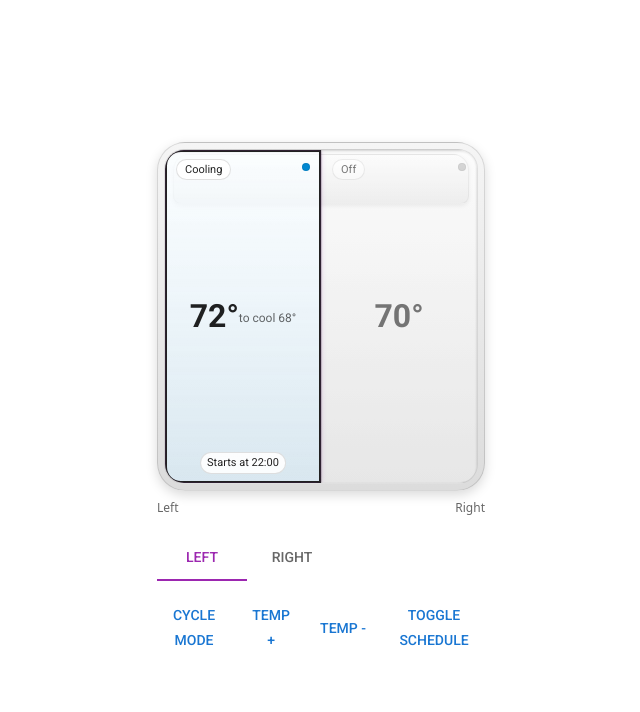
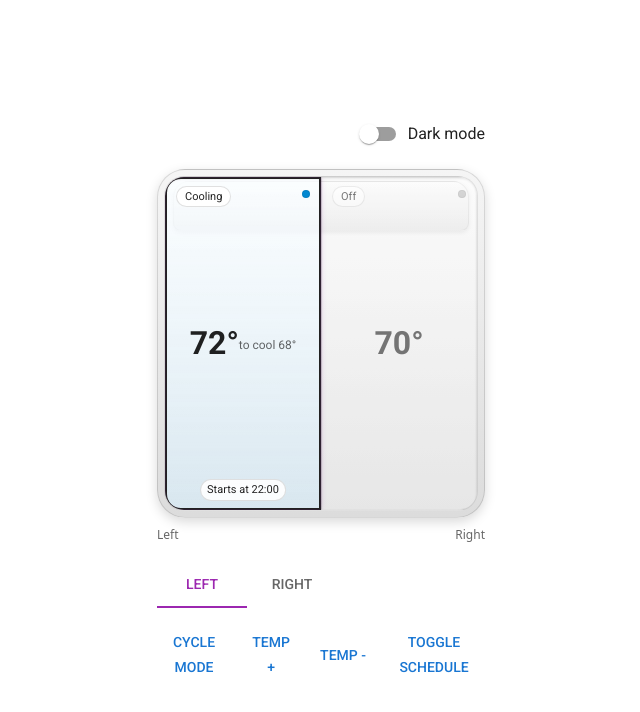
Before and after one commit to jonm01/bed-zones, a Next.js app: page / in a window 1280 px wide. Shown: the top 712 px of the page, without its empty margins (319-959 px from the left). Built offline with nearby package versions, Linux system fonts and the light colour scheme; what @mui/material-nextjs would draw is missing.

Commit message:
feat: add dark mode toggle

```diff
--- a/src/app/layout.tsx
+++ b/src/app/layout.tsx
@@ -1,7 +1,9 @@
+"use client";
 import type { Metadata } from 'next';
+import * as React from 'react';
 import { AppRouterCacheProvider } from '@mui/material-nextjs/v15-appRouter';
-import { ThemeProvider, CssBaseline } from '@mui/material';
-import theme from '@/theme';
+import { ThemeProvider, CssBaseline, PaletteMode } from '@mui/material';
+import { createAppTheme, ColorModeContext } from '@/theme';
 import { Roboto } from 'next/font/google';
 
 const roboto = Roboto({
@@ -17,15 +19,23 @@ export const metadata: Metadata = {
 };
 
 export default function RootLayout({ children }: { children: React.ReactNode }) {
+  const [mode, setMode] = React.useState<PaletteMode>('light');
+  const theme = React.useMemo(() => createAppTheme(mode), [mode]);
+  const toggleMode = React.useCallback(() => {
+    setMode((m) => (m === 'light' ? 'dark' : 'light'));
+  }, []);
+
   return (
     <html lang="en" className={roboto.variable}>
       <body>
+        <ColorModeContext.Provider value={{ mode, toggleMode }}>
           <AppRouterCacheProvider>
             <ThemeProvider theme={theme}>
               <CssBaseline />
               {children}
             </ThemeProvider>
           </AppRouterCacheProvider>
+        </ColorModeContext.Provider>
       </body>
     </html>
   );
--- a/src/components/BedDemo.tsx
+++ b/src/components/BedDemo.tsx
@@ -1,8 +1,9 @@
 'use client';
 
 import * as React from 'react';
-import { Stack, Button, Tabs, Tab } from '@mui/material';
+import { Stack, Button, Tabs, Tab, FormControlLabel, Switch } from '@mui/material';
 import { BedDualZone, ZoneState } from './BedDualZone';
+import { ColorModeContext } from '@/theme';
 
 type Side = 'left' | 'right';
 
@@ -41,11 +42,18 @@ export default function BedDemo() {
         : { ...z, schedule: { running: true } },
     );
 
+  const { mode, toggleMode } = React.useContext(ColorModeContext);
+
   return (
     <Stack
       spacing={2}
       sx={{ p: 2, maxWidth: 360, mx: 'auto', height: '100vh', justifyContent: 'center' }}
     >
+      <FormControlLabel
+        control={<Switch checked={mode === 'dark'} onChange={() => toggleMode()} />}
+        label="Dark mode"
+        sx={{ alignSelf: 'flex-end', mr: 0 }}
+      />
       <BedDualZone
         left={zones.left}
         right={zones.right}
--- a/src/theme.ts
+++ b/src/theme.ts
@@ -1,11 +1,22 @@
 'use client';
+import * as React from 'react';
 import { createTheme } from '@mui/material/styles';
+import { PaletteMode } from '@mui/material';
 
-const theme = createTheme({
-  cssVariables: true, // nicer theming + less SSR flicker
-  typography: {
-    fontFamily: 'var(--font-roboto)', // wired to next/font in layout.tsx
-  },
+export function createAppTheme(mode: PaletteMode) {
+  return createTheme({
+    cssVariables: true, // nicer theming + less SSR flicker
+    palette: { mode },
+    typography: {
+      fontFamily: 'var(--font-roboto)', // wired to next/font in layout.tsx
+    },
+  });
+}
+
+export const ColorModeContext = React.createContext<{
+  mode: PaletteMode;
+  toggleMode: () => void;
+}>({
+  mode: 'light',
+  toggleMode: () => {},
 });
-
-export default theme;
```
Also changed, not shown: 1 other file (tests, documents, lock files or other folders). Lines whose indentation alone changed are shown as unchanged.
